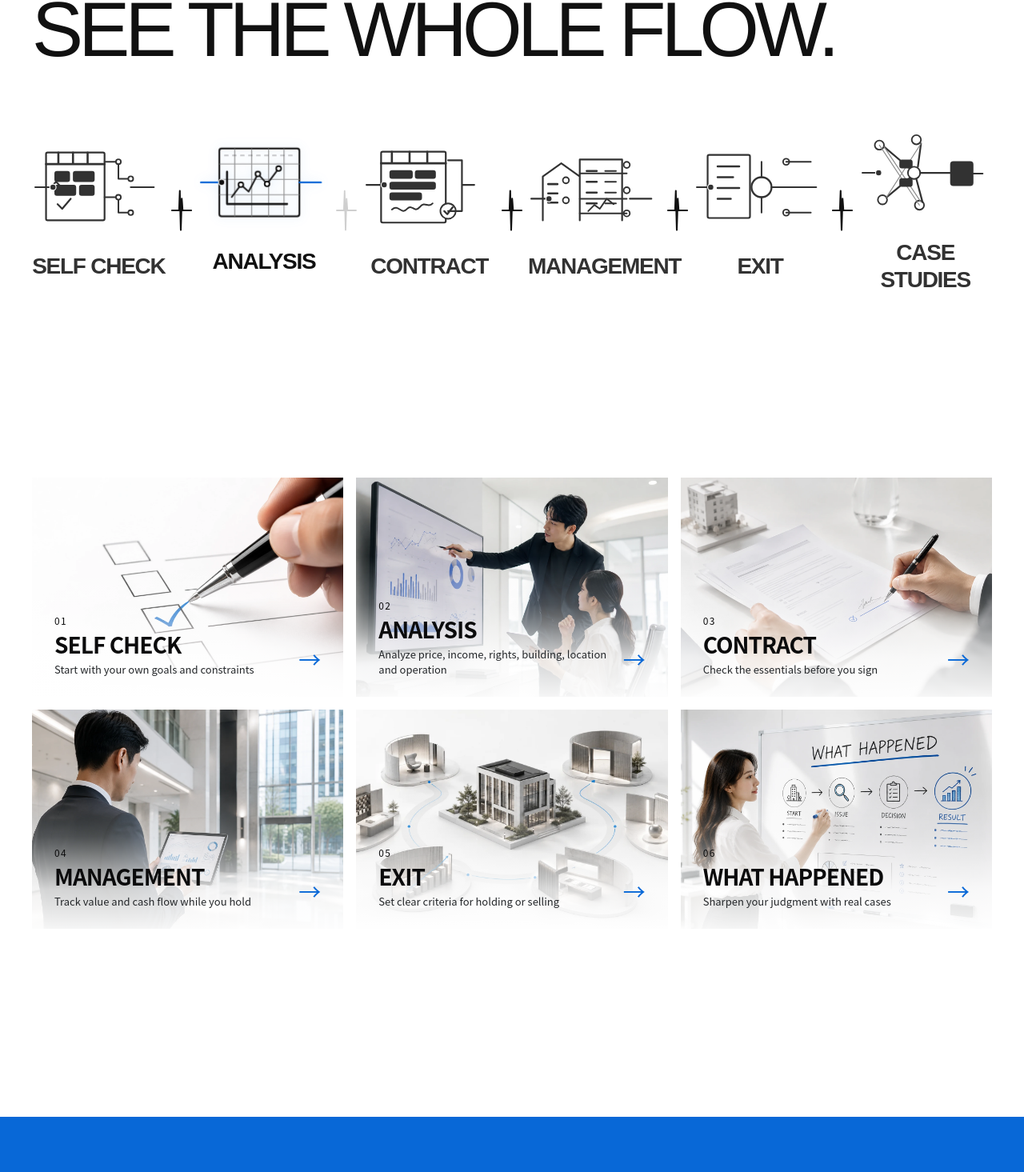
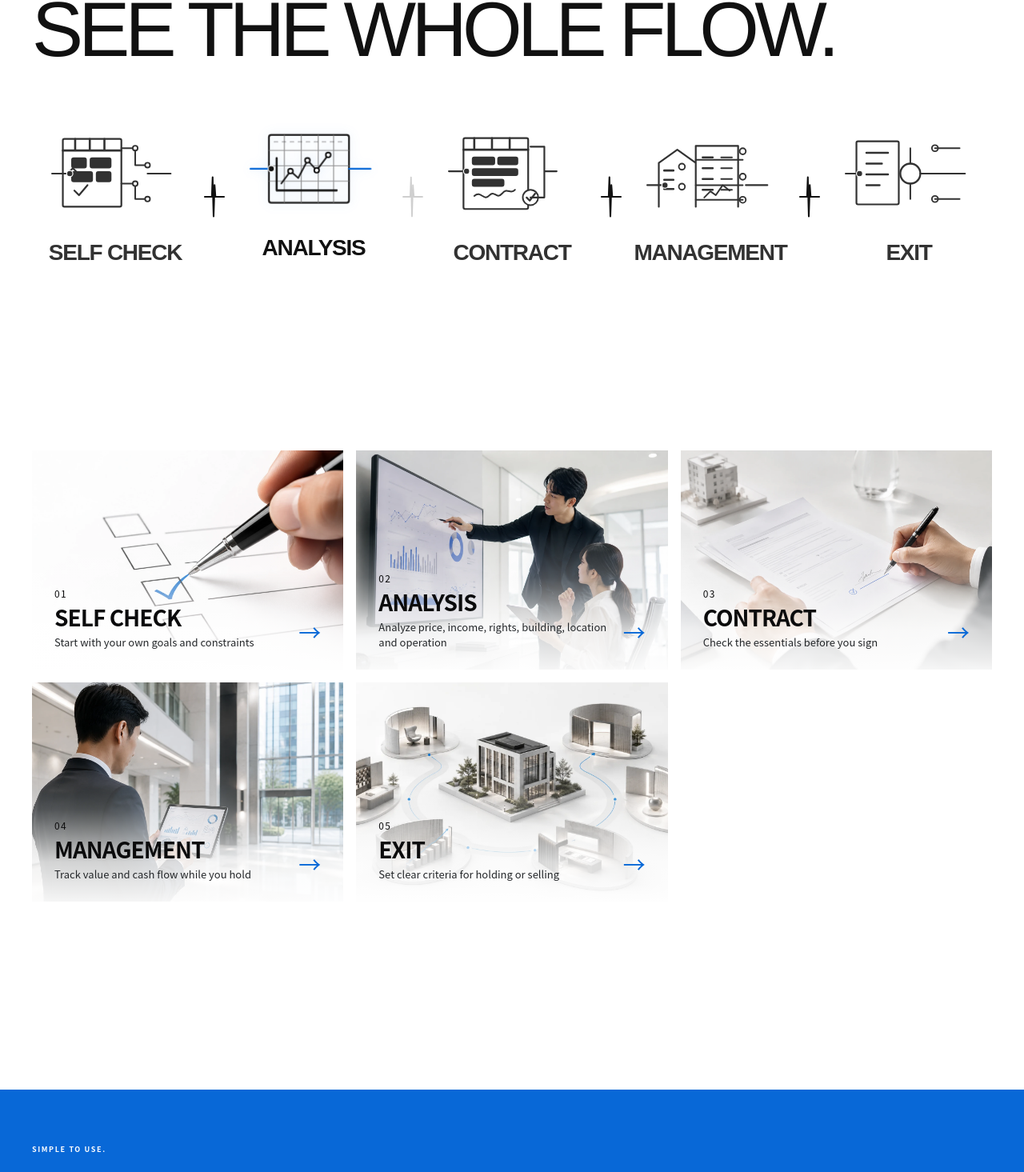
Before and after one commit to gunsoo0003-dev/fixlgs-building, a Next.js app: page /building/en in a window 1280 px wide. Shown: the part 1209-2674 px from the top of the page at 80% size. Built offline with nearby package versions, Linux system fonts and the light colour scheme; a web font is replaced by a local one.

Commit message:
Remove case study from main navigation and cards

```diff
--- a/app/HomePageClient.js
+++ b/app/HomePageClient.js
@@ -74,18 +74,7 @@ function FlowIcon({ type }) {
     <path className="g-out" d="M95 60h58"/>
   </svg>;
 
-  return <svg {...common}>
-    <rect className="g-result" x="113" y="45" width="28" height="30" rx="3"/>
-    <circle className="g-node" cx="20" cy="23" r="6"/><circle className="g-node" cx="24" cy="94" r="6"/>
-    <circle className="g-node" cx="68" cy="16" r="6"/><circle className="g-node" cx="72" cy="101" r="6"/>
-    <circle className="g-node" cx="65" cy="59" r="8"/>
-    <path className="g-network" d="M26 25l33 28M29 91l30-25M74 21l-4 30M76 97l-8-30M73 59h40"/>
-    <path className="g-network-soft" d="M26 25l48 72M29 91l45-70M20 23l52 78"/>
-    <Block x="47" y="43" w="15" h="9"/><Block x="47" y="67" w="15" h="9"/>
-    <path className="g-signal-in" d="M-2 59h17"/>
-    <circle className="g-core" cx="19" cy="59" r="4"/>
-    <path className="g-out" d="M141 60h13"/>
-  </svg>;
+  return null;
 }
 
 export default function HomePage({ locale = 'ko' }) {
--- a/app/site-copy.js
+++ b/app/site-copy.js
@@ -4,7 +4,6 @@ const serviceBase = {
   contract: { image: '/building/assets/service-contract.webp', num: '03', icon: 'contract' },
   management: { image: '/building/assets/service-management.webp', num: '04', icon: 'management' },
   exit: { image: '/building/images/exit/exit-main.webp', num: '05', icon: 'exit' },
-  case: { image: '/building/assets/service-case.webp', num: '06', icon: 'case' },
 };
 
 const makeServices = (items) => Object.entries(items).map(([id, value]) => ({ id, ...serviceBase[id], ...value }));
@@ -34,7 +33,6 @@ export const SITE_COPY = {
       contract: { label: '계약', desc: '안전한 계약을 위한 핵심 절차', alt: '계약 조건을 확인하는 이미지' },
       management: { label: '관리', desc: '보유 중 가치와 현금흐름 관리', alt: '건물 관리 상태를 확인하는 이미지' },
       exit: { label: 'EXIT', desc: '보유와 매각의 기준을 확인', alt: '상업용 건물을 중심으로 여섯 단계의 EXIT 흐름을 표현한 건축형 이미지' },
-      case: { label: '실전사례', cardTitle: 'WHAT HAPPENED', desc: '실제 사례로 판단 기준을 보강', alt: '실제 건물 사례를 검토하는 이미지' },
     }),
     guideTitle: '건물을 더 잘 판단하는 방법.',
     guideLead: 'FIX는 건물과 관련된 판단을 단계별로 직접 확인할 수 있도록 구성되어 있습니다.',
@@ -45,7 +43,6 @@ export const SITE_COPY = {
       { num: '03', phase: 'DECIDE', title: '계약', checks: ['계약 조건','권리관계','주요 확인사항'], body: '계약 단계에서는 가격뿐 아니라 계약 조건과 권리관계, 확인해야 할 사항을 다시 점검하는 것이 중요합니다. 계약 전에 확인할 항목을 순서대로 검토하면 중요한 조건을 놓칠 가능성을 줄일 수 있습니다.' },
       { num: '04', phase: 'HOLD', title: '관리', checks: ['가치 변화','현금흐름','관리 상태'], body: '보유를 시작한 이후에는 매입 당시의 판단만 유지하는 것이 아니라 건물의 가치와 현금흐름, 유지관리 상태를 계속 확인해야 합니다. 시간이 지나면서 달라지는 조건을 다시 비교하면 현재 보유 상황을 점검하는 데 도움이 됩니다.' },
       { num: '05', phase: 'EXIT', title: '매각', checks: ['현재 가치','보유 조건','매각 조건'], body: '매각을 검토할 때는 현재 가격만 보는 것이 아니라 계속 보유했을 때와 매각했을 때의 조건을 비교하는 것이 중요합니다. 현재 상황과 향후 예상되는 조건을 함께 살펴보고 의사결정 기준을 정리합니다.' },
-      { num: '06', phase: 'LEARN', title: '실전사례', checks: ['상황','판단 과정','결과','배운 점'], body: '실제 사례를 살펴보면 같은 건물이라도 어떤 정보를 확인했는지, 어떤 판단을 했는지에 따라 결과가 달라질 수 있다는 점을 이해하기 쉽습니다. 사례의 과정과 결과를 자신의 상황과 비교하면서 판단 기준을 보완할 수 있습니다.' },
     ],
     footer: { privacy: '개인정보처리방침', terms: '이용약관', contact: '문의하기' },
   },
@@ -67,7 +64,6 @@ export const SITE_COPY = {
       contract: { label: 'CONTRACT', desc: 'Check the essentials before you sign', alt: 'Professional reviewing contract terms' },
       management: { label: 'MANAGEMENT', desc: 'Track value and cash flow while you hold', alt: 'Building management review' },
       exit: { label: 'EXIT', desc: 'Set clear criteria for holding or selling', alt: 'Architectural visualization of a six-stage commercial property exit journey around one building' },
-      case: { label: 'CASE STUDIES', cardTitle: 'WHAT HAPPENED', desc: 'Sharpen your judgment with real cases', alt: 'Professional reviewing a real property case' },
     }),
     guideTitle: 'A clearer way to evaluate a building.',
     guideLead: 'FIX organizes the key decisions around a property into a practical sequence you can review for yourself.',
@@ -78,7 +74,6 @@ export const SITE_COPY = {
       { num: '03', phase: 'DECIDE', title: 'Contract', checks: ['Contract terms','Legal rights','Critical checks'], body: 'At the contract stage, review more than the price. Terms, rights and key confirmations should be checked again in a clear order before signing to reduce the chance of overlooking an important condition.' },
       { num: '04', phase: 'HOLD', title: 'Management', checks: ['Value changes','Cash flow','Property condition'], body: 'Once you own the property, the original purchase decision is no longer enough. Keep reviewing value, cash flow and maintenance conditions as they change so the current holding position remains visible.' },
       { num: '05', phase: 'EXIT', title: 'Exit', checks: ['Current value','Holding case','Sale conditions'], body: 'An exit decision should compare the case for continuing to hold with the case for selling. Review the current position and likely future conditions together, then define the criteria that will guide the decision.' },
-      { num: '06', phase: 'LEARN', title: 'Case Studies', checks: ['Context','Decision path','Outcome','Lessons'], body: 'Real cases show how outcomes can change depending on what was checked and how decisions were made. Compare the process and result with your own situation to refine the standards you use next time.' },
     ],
     footer: { privacy: 'Privacy Policy', terms: 'Terms of Use', contact: 'Contact' },
   },
@@ -100,7 +95,6 @@ export const SITE_COPY = {
       contract: { label: '契約', desc: '契約前に重要ポイントを確認', alt: '契約条件を確認するイメージ' },
       management: { label: '管理', desc: '保有中の価値と収支を継続管理', alt: '建物の管理状況を確認するイメージ' },
       exit: { label: 'EXIT', desc: '保有継続と売却の判断基準を確認', alt: '1棟の商業ビルを中心に6段階のEXITプロセスを表した建築イメージ' },
-      case: { label: '実例', cardTitle: 'WHAT HAPPENED', desc: '実際の事例から判断基準を磨く', alt: '実際の不動産事例を検討するイメージ' },
     }),
     guideTitle: '建物を、より的確に判断するために。',
     guideLead: 'FIXは、建物に関する判断を段階ごとに整理し、自分で確認できるように構成しています。',
@@ -111,7 +105,6 @@ export const SITE_COPY = {
       { num: '03', phase: 'DECIDE', title: '契約', checks: ['契約条件','権利関係','重要確認事項'], body: '契約段階では、価格だけでなく契約条件や権利関係、事前に確認すべき事項を改めて点検します。確認項目を順番に整理することで、重要な条件の見落としを減らせます。' },
       { num: '04', phase: 'HOLD', title: '管理', checks: ['価値の変化','キャッシュフロー','管理状況'], body: '保有を始めた後は、購入時の判断だけに頼らず、建物の価値やキャッシュフロー、維持管理の状態を継続して確認します。条件の変化を定期的に見直すことが、現在の保有状況を把握する手掛かりになります。' },
       { num: '05', phase: 'EXIT', title: '売却', checks: ['現在価値','保有条件','売却条件'], body: '売却を検討するときは、現在価格だけでなく、保有を続ける場合と売却する場合の条件を比較します。現在の状況と今後想定される条件を合わせて確認し、判断基準を整理します。' },
-      { num: '06', phase: 'LEARN', title: '実例', checks: ['状況','判断の過程','結果','学び'], body: '実際の事例を見ると、どの情報を確認し、どのように判断したかによって結果が変わることが分かります。事例の過程と結果を自分の状況と照らし合わせながら、判断基準を磨いていきます。' },
     ],
     footer: { privacy: 'プライバシーポリシー', terms: '利用規約', contact: 'お問い合わせ' },
   },
```
